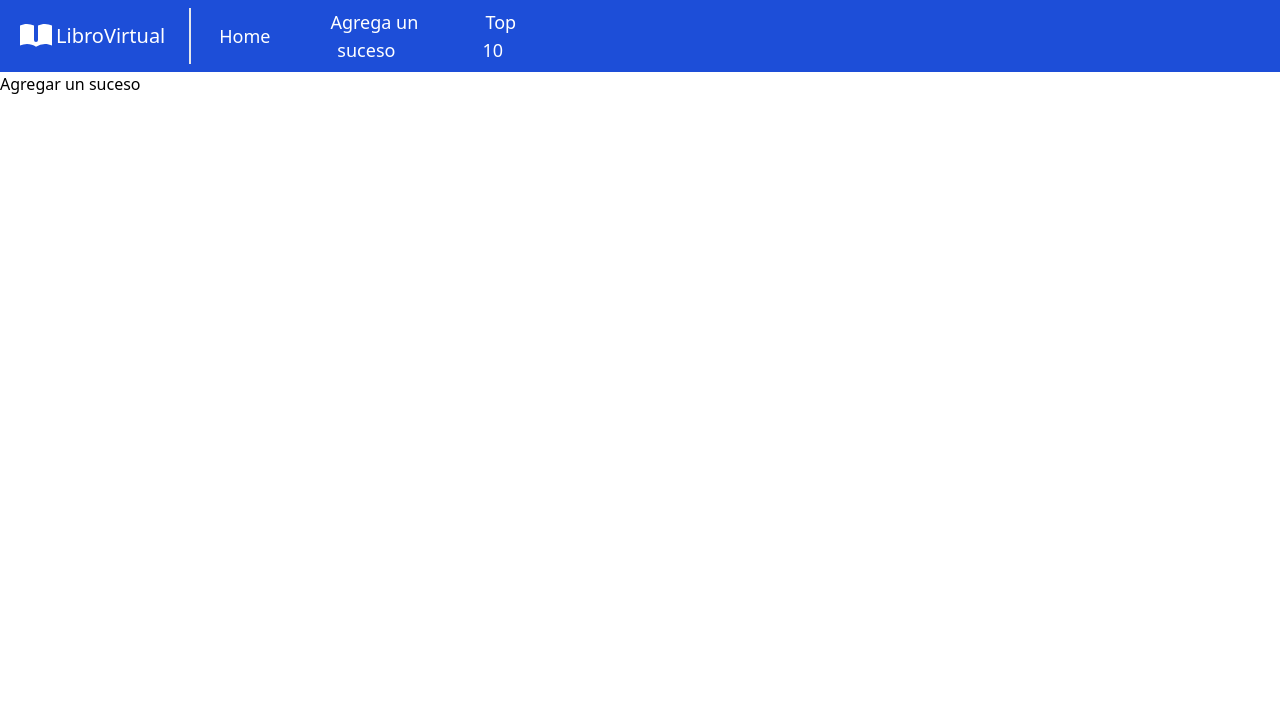
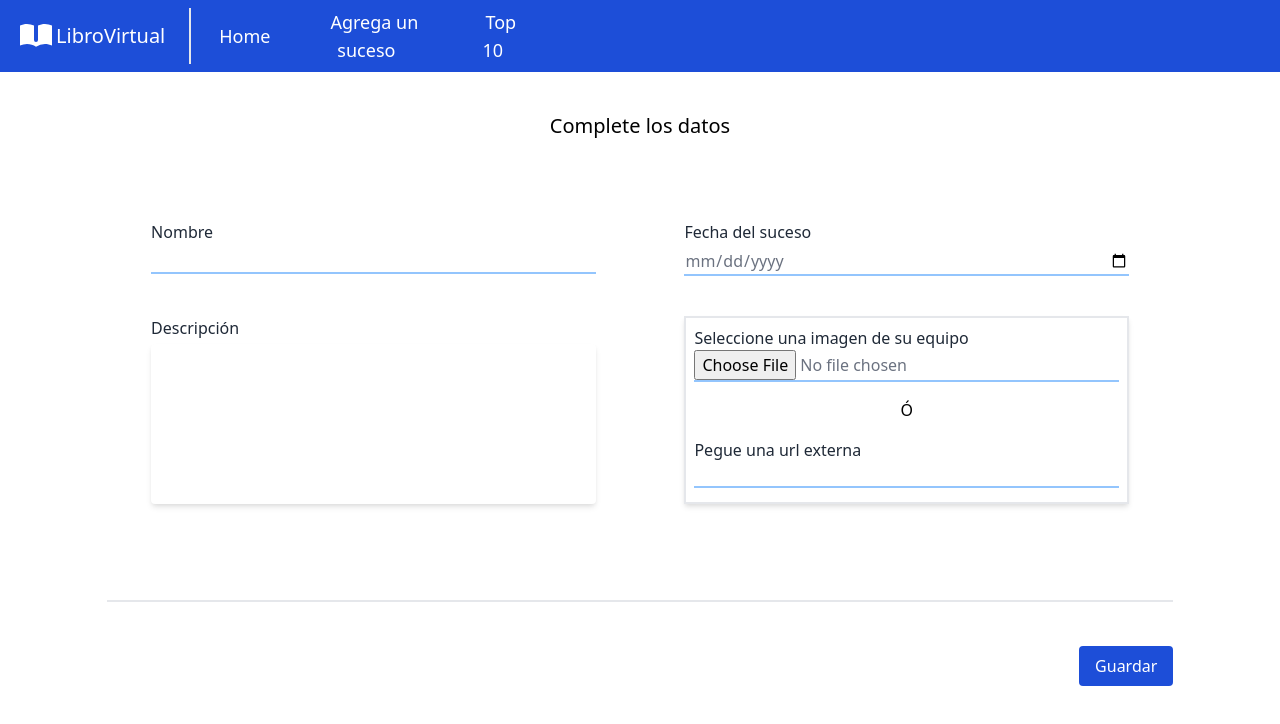
Before and after one commit to GeraldRF/frontend-4thewords-2, a Vue app: page /agregar in a window 1280 px wide. Shown: the top 724 px of the page. Built offline with nearby package versions, Linux system fonts and the light colour scheme.

Commit message:
Se creo el formulario para crear un historia

```diff
--- a/src/views/CreateHistoricalEvent.vue
+++ b/src/views/CreateHistoricalEvent.vue
@@ -1,9 +1,75 @@
 <template>
-  <p>Agregar un suceso</p>
+  <div class="w-full">
+    <h2 class="text-center mt-10 text-xl">Complete los datos</h2>
+    <form
+      class="my-20 mx-auto w-11/12 sm:w-10/12 flex flex-wrap justify-around gap-y-10"
+      ref="form"
+    >
+      <div class="flex flex-col gap-1 w-full md:w-5/12">
+        <label for="name" class="text-gray-800">Nombre</label>
+        <input
+          type="text"
+          name="name"
+          class="border-b-2 border-blue-300 outline-none text-gray-500"
+        />
+      </div>
+      <div class="flex flex-col gap-1 w-full md:w-5/12">
+        <label for="date" class="text-gray-800">Fecha del suceso</label>
+        <input
+          type="date"
+          name="date"
+          class="border-b-2 border-blue-300 outline-none text-gray-500"
+        />
+      </div>
+      <div class="flex flex-col gap-1 w-full md:w-11/12 lg:w-5/12">
+        <label for="description" class="text-gray-800">Descripción</label>
+        <textarea
+          name="description"
+          class="p-2 shadow-md outline-none text-gray-500 rounded resize-none"
+          rows="6"
+        ></textarea>
+      </div>
+      <div class="p-2 shadow-md flex flex-col items-center gap-y-4 w-full md:w-11/12 lg:w-5/12 border-2">
+        <div class="w-full flex flex-col ">
+          <label for="img" class="text-gray-800">Seleccione una imagen de su equipo</label>
+          <input
+            type="file"
+            name="img"
+            class="border-b-2 border-blue-300 outline-none text-gray-500"
+          />
+        </div>
+        <p>Ó</p>
+        <div class="w-full flex flex-col">
+          <label for="img_url" class="text-gray-800"
+            >Pegue una url externa</label
+          >
+          <input
+            type="text"
+            name="img_url"
+            class="border-b-2 border-blue-300 outline-none text-gray-500"
+          />
+        </div>
+      </div>
+      <div class="w-full mt-14 mb-1 border-b-2"></div>
+      <div class="w-full flex justify-end">
+        <button
+          type="submit"
+          class="px-4 py-2 w-full md:w-max bg-blue-700 text-white rounded"
+        >
+          Guardar
+        </button>
+      </div>
+    </form>
+  </div>
 </template>
 
 <script>
 export default {
-  name:'CreateHistoricalEvent'
-}
+  name: "CreateHistoricalEvent",
+  mounted() {
+    this.$refs.form.addEventListener("submit", function (e) {
+      e.preventDefault();
+    });
+  },
+};
 </script>
```
